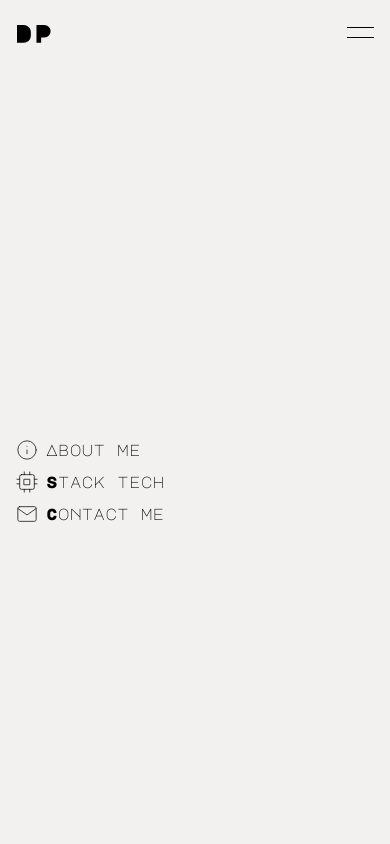
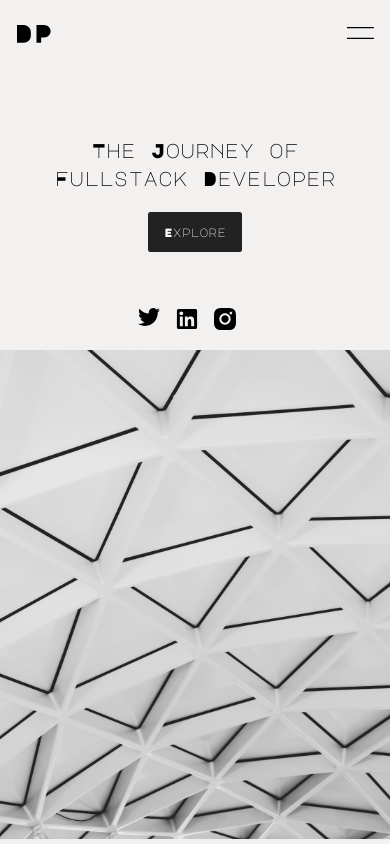
Before and after one commit to ponikar/ponikar-archive, a Next.js app: page / in a window 390 px wide. Shown: the top 844 px of the page. Built offline with nearby package versions, Linux system fonts and the light colour scheme.

Commit message:
Adding motion framer library working with menu UX

```diff
--- a/package.json
+++ b/package.json
@@ -8,6 +8,7 @@
     "start": "next start"
   },
   "dependencies": {
+    "framer-motion": "^4.1.17",
     "next": "10.2.0",
     "react": "17.0.2",
     "react-dom": "17.0.2",
--- /dev/null
+++ b/src/Context/header.context.ts
@@ -0,0 +1,16 @@
+import { createContext } from "react"
+
+
+
+export interface HeaderContextTypes {
+    isMenuOpen: boolean;
+    setIsMenuOpen: (toggle :boolean) => void;
+
+}
+
+export const HEADER_CONTEXT_STATE :HeaderContextTypes = {
+    isMenuOpen: false,
+    setIsMenuOpen: toggle => {}
+}
+
+export const HeaderContext = createContext<HeaderContextTypes>(HEADER_CONTEXT_STATE);
--- /dev/null
+++ b/src/components/Header/Mobile-Menu/mobile-menu-link.component.tsx
@@ -0,0 +1,18 @@
+import { FC, useContext } from "react"
+import { Cpu } from "react-feather"
+import { HeaderContext } from "../../../Context/header.context"
+import { motion } from "framer-motion"
+
+
+
+const MobileMenuLink :FC<{}> = () => {
+
+    const { isMenuOpen } = useContext(HeaderContext);
+
+    return <motion.a transition={{ duration: 0.6, delay: Math.random() }} animate={isMenuOpen ? { y: 0, opacity: 1 } : { y: 100, opacity: 0 }} className="flex mb-2 items-center">
+    <Cpu size={22} strokeWidth={0.8} />
+    <h2 className="ml-2 text-base"> Stack tech </h2>
+    </motion.a>
+}
+
+export default MobileMenuLink;
--- /dev/null
+++ b/src/components/Header/Mobile-Menu/mobile-menu.animate.ts
@@ -0,0 +1,7 @@
+
+
+
+export const MobileMenuAnimate = (isMenuOpen :boolean) => ({
+    transition: { duration: 0.6, type: "tween", delayChildren: 0.8 },
+    animate: isMenuOpen ? { clipPath: "circle(100% at 100% 50%)" } : { clipPath: "circle(0% at 100% 0%)", transition: { delay: 0.5, duration: 0.6 } },
+});
--- /dev/null
+++ b/src/components/Header/Mobile-Menu/mobile-menu.component.tsx
@@ -0,0 +1,26 @@
+import { FC, useContext } from "react";
+import { motion } from "framer-motion"
+import { HeaderContext, HeaderContextTypes } from "../../../Context/header.context";
+import MobileMenuLink from "./mobile-menu-link.component";
+import { MobileMenuAnimate } from "./mobile-menu.animate";
+
+
+
+const MobileMenu :FC<{}> = () => {
+
+    const { isMenuOpen } = useContext<HeaderContextTypes>(HeaderContext);
+
+    const { transition, animate } = MobileMenuAnimate(isMenuOpen);
+    return <motion.nav style={{ height: "100vh" }} transition={transition} animate={animate}
+            className="lg:hidden p-4 fixed z-10 flex top-0 left-0 bg-background w-full h-screen">
+            <div className="w-11/12 flex flex-col justify-center font-secondary">
+                <MobileMenuLink />
+                <MobileMenuLink />
+                <MobileMenuLink />
+                <MobileMenuLink />
+            </div>
+    </motion.nav>
+}
+
+
+export default MobileMenu;
--- a/src/components/Header/header.component.tsx
+++ b/src/components/Header/header.component.tsx
@@ -1,14 +1,21 @@
+import { useCycle } from "framer-motion";
+import { useState } from "react";
+import { HeaderContext, HeaderContextTypes, HEADER_CONTEXT_STATE } from "../../Context/header.context";
 import { FlexCenter } from "../../TailwindClasses/flex.classes";
 import Logo from "../Logo/logo.component";
 import HeaderLink from "./header-link.component";
 import headerStyle from "./header.module.css"
 import MenuIcon from "./menu-icon.component";
-import MobileMenu from "./mobile-menu.component";
+import MobileMenu from "./Mobile-Menu/mobile-menu.component";
 
 
 const Header = () => {
-    return <>
-    <nav className={`${FlexCenter} z-10 ${headerStyle.container} fixed top-0 left-0 w-11/12 py-4 mx-auto`}>
+
+    const [isMenuOpen, setIsMenuOpen] = useCycle<boolean>(false, true);
+
+
+    return <HeaderContext.Provider value={{ isMenuOpen, setIsMenuOpen: bool => setIsMenuOpen(bool) }}>
+    <nav className={`${FlexCenter} z-20 ${headerStyle.container} fixed top-0 left-0 w-11/12 py-4 mx-auto`}>
         <header>
             <Logo />
         </header>
@@ -25,7 +32,7 @@ const Header = () => {
         {/* Mobile Links */}
     </nav>
     <MobileMenu />
-    </>
+    </HeaderContext.Provider>
 }
 
 export default Header;
--- a/src/components/Header/menu-icon.component.tsx
+++ b/src/components/Header/menu-icon.component.tsx
@@ -1,8 +1,21 @@
+import { motion } from "framer-motion"
+import { useContext } from "react";
+import { HeaderContext, HeaderContextTypes } from "../../Context/header.context";
 
 
 
 const MenuIcon = () => {
-    return <img src="/assets/svgs/menu.svg" className="lg:hidden mb-2 block" width={28} height={28} />
+
+    const { isMenuOpen, setIsMenuOpen } = useContext<HeaderContextTypes>(HeaderContext)
+
+    return <>
+     <motion.div className="relative lg:hidden block -top-1" onClick={_ => setIsMenuOpen(!isMenuOpen)}>
+        <svg width="28" height="28" viewBox="0 0 26 11" fill="none" xmlns="http://www.w3.org/2000/svg">
+        <motion.line animate={ isMenuOpen ? {x1: 0.331933, y1: 0.759863, x2: 19.3319, y2: 17.6261} :  { x1: 0.662415, y1: 0.5, x2: 25.6624, y2: 0.5 }}  stroke="black"/>
+        <motion.line animate={ isMenuOpen ? {x1: 0.737239, y1: 17.7158, x2: 18.9922, y2: 0.634921} :  { x1: 0.662415, y1: 10.5, x2: 25.6624, y2: 10.5 } }   stroke="black"/>
+        </svg>
+    </motion.div>
+    </>
 }
 
 export default MenuIcon;
--- a/src/components/Header/mobile-menu.component.tsx
+++ /dev/null
@@ -1,29 +0,0 @@
-import { FC } from "react";
-import { Cpu, Info, Mail } from "react-feather";
-
-
-
-
-const MobileMenu :FC<{}> = () => {
-    return <nav className="lg:hidden p-4 mt-16 fixed z-20 flex top-0 left-0 bg-background w-full h-screen">
-        <div className="w-11/12 flex flex-col justify-center font-secondary">
-            <a className="flex mb-2 items-center">
-            <Info size={22} strokeWidth={0.8} />
-            <h2 className="ml-2 text-base"> About me </h2>
-            </a>
-
-            <a className="flex mb-2 items-center">
-            <Cpu size={22} strokeWidth={0.8} />
-            <h2 className="ml-2 text-base"> Stack tech </h2>
-            </a>
-
-            <a className="flex mb-2 items-center">
-            <Mail size={22} strokeWidth={0.8} />
-            <h2 className="ml-2 text-base"> Contact me </h2>
-            </a>
-        </div>
-    </nav>
-}
-
-
-export default MobileMenu;
--- a/tsconfig.json
+++ b/tsconfig.json
@@ -22,7 +22,7 @@
     "next-env.d.ts",
     "**/*.ts",
     "**/*.tsx"
-  ],
+, "tailwind.config.js"  ],
   "exclude": [
     "node_modules"
   ]
```
Also changed, not shown: public/assets/svgs/close.svg (added), src/components/Header/header.module.css (line endings or trailing spaces), 1 other file (tests, documents, lock files or other folders).
